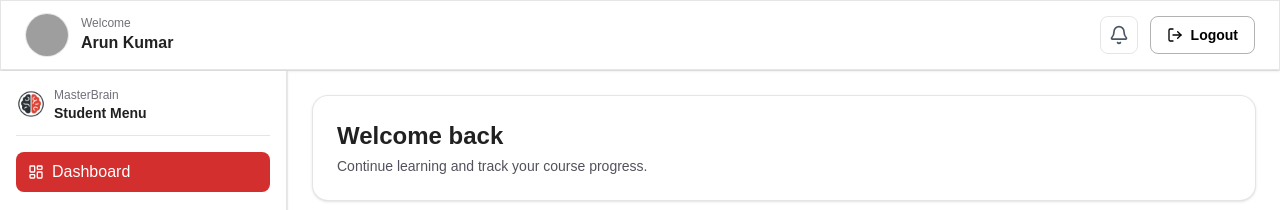
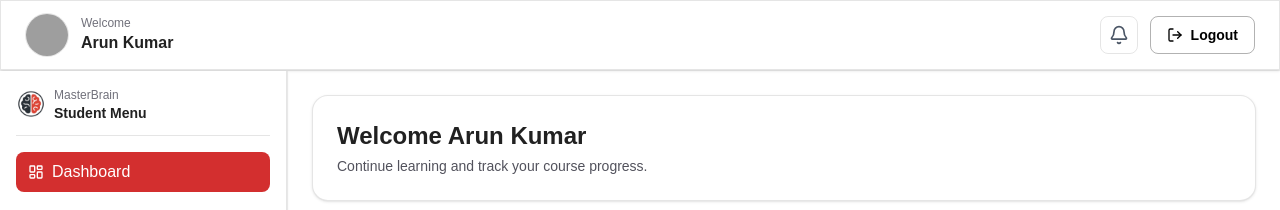
Before and after one commit to Vinonsan/MasterBrain-Learning-management-system, a Next.js app: page /student in a window 1280 px wide. Shown: the top 210 px of the page. Built offline with nearby package versions, Linux system fonts and the light colour scheme; grey boxes are pictures that could not be loaded.

Commit message:
feat(student-dashboard): create a ui for welcome ui in dashboard

```diff
--- a/src/app/(auth)/student/_utils/PageChildren.tsx
+++ b/src/app/(auth)/student/_utils/PageChildren.tsx
@@ -2,12 +2,12 @@ import CoursesSection from "./components/CoursesSection";
 import OverviewGridSection from "./components/OverviewGridSection";
 import TasksSection from "./components/TasksSection";
 import WelcomeSection from "./components/WelcomeSection";
-import { availableCourses, enrolledCourses, liveClasses, recordings, tasks } from "./data/dashboardData";
+import { availableCourses, enrolledCourses, liveClasses, name, recordings, tasks } from "./data/dashboardData";
 
 const PageChildren = () => {
   return (
     <div className="space-y-6">
-      <WelcomeSection />
+      <WelcomeSection name={name} />
       <CoursesSection enrolledCourses={enrolledCourses} availableCourses={availableCourses} />
       <OverviewGridSection
         enrolledCourses={enrolledCourses}
--- a/src/app/(auth)/student/_utils/components/WelcomeSection.tsx
+++ b/src/app/(auth)/student/_utils/components/WelcomeSection.tsx
@@ -1,7 +1,12 @@
-const WelcomeSection = () => {
+
+type Props = {
+  name: string;
+};
+
+const WelcomeSection = ({ name }: Props) => {
   return (
     <section className="rounded-2xl border border-black/10 bg-white p-6 shadow-sm">
-      <h1 className="text-2xl font-bold text-dark">Welcome back</h1>
+      <h1 className="text-2xl font-bold text-dark">Welcome  {name} </h1>
       <p className="mt-1 text-sm text-zinc-600">Continue learning and track your course progress.</p>
     </section>
   );
--- a/src/app/(auth)/student/_utils/data/dashboardData.ts
+++ b/src/app/(auth)/student/_utils/data/dashboardData.ts
@@ -22,3 +22,5 @@ export const tasks = [
   { title: "React Project", due: "Due May 20" },
   { title: "Quiz 1 - React Basics", due: "Tomorrow" },
 ];
+
+export const name = "Arun Kumar";
```
